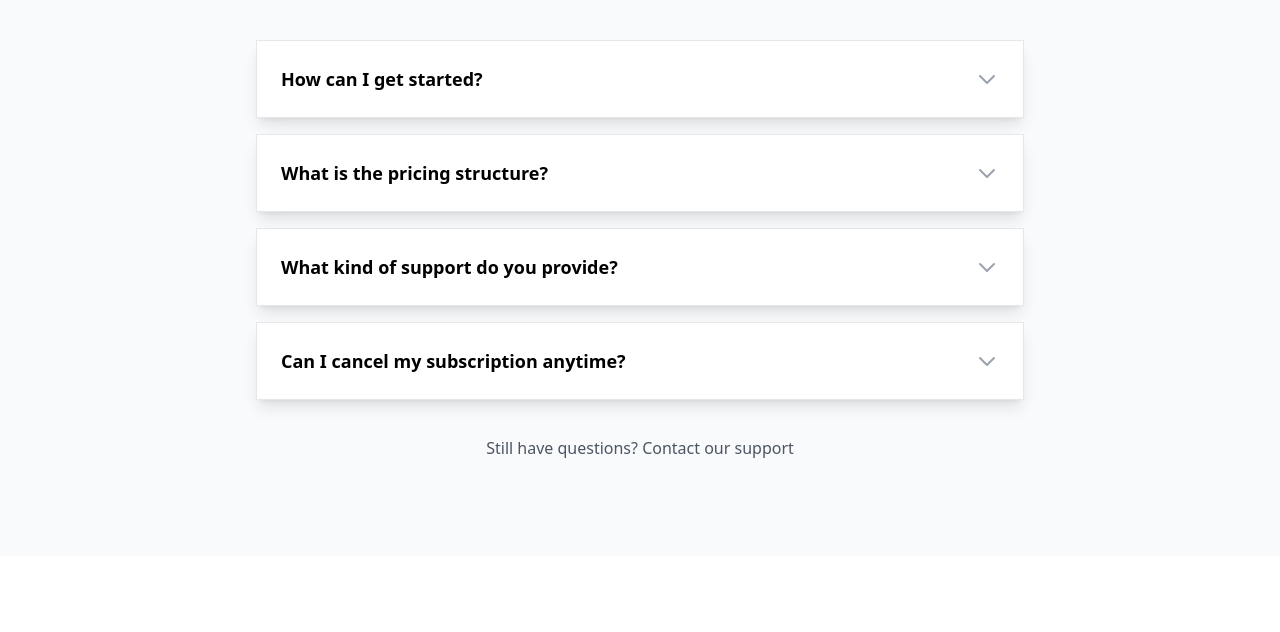
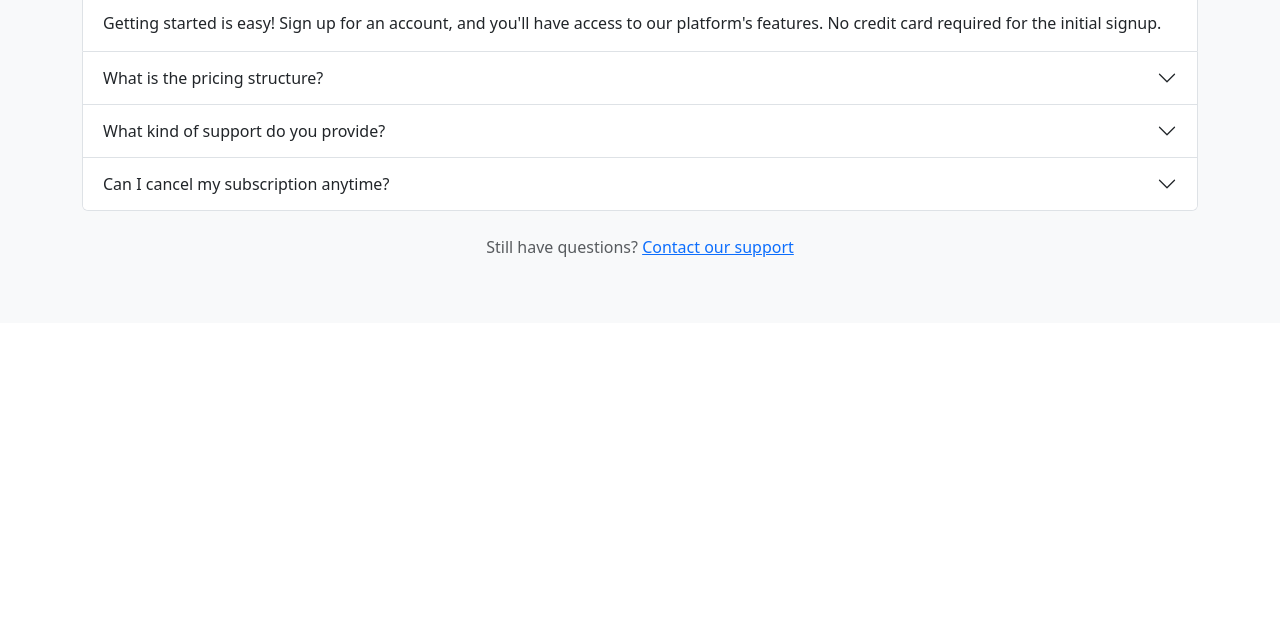
Before and after one commit to AjoraSolutions/Tech-iT-Project-master, a plain HTML site: page Frontend/Faqs.html in a window 1280 px wide. Shown: the part 168-800 px from the top of the page. Drawn offline with nearby package versions, Linux system fonts and the light colour scheme.

Commit message:
FAQs updated

```diff
--- a/Frontend/Faqs.html
+++ b/Frontend/Faqs.html
@@ -3,87 +3,79 @@
 <head>
     <meta charset="UTF-8">
     <meta name="viewport" content="width=device-width, initial-scale=1.0">
-    <title>Faq's</title>
-    <script src="https://cdn.tailwindcss.com?plugins=forms,typography,aspect-ratio,line-clamp,container-queries"></script>
-
+    <title>FAQ's</title>
+    <!-- Bootstrap CSS -->
+    <link href="https://cdn.jsdelivr.net/npm/bootstrap@5.3.0-alpha3/dist/css/bootstrap.min.css" rel="stylesheet">
 </head>
 <body>
 
-
-    <section class="py-10 bg-gray-50 sm:py-16 lg:py-24">
-        <div class="px-4 mx-auto sm:px-6 lg:px-8 max-w-7xl">
-            <div class="max-w-2xl mx-auto text-center">
-                <h2 class="text-3xl font-bold leading-tight text-black sm:text-4xl lg:text-5xl">
-                    Explore Common Questions
+<section class="py-5 bg-light">
+    <div class="container">
+        <div class="text-center">
+            <h2 class="mb-4">Explore Common Questions</h2>
+        </div>
+        <div class="accordion" id="faqAccordion">
+            <div class="accordion-item">
+                <h2 class="accordion-header" id="headingOne">
+                    <button class="accordion-button" type="button" data-bs-toggle="collapse" data-bs-target="#collapseOne" aria-expanded="true" aria-controls="collapseOne">
+                        How can I get started?
+                    </button>
                 </h2>
-            </div>
-            <div class="max-w-3xl mx-auto mt-8 space-y-4 md:mt-16">
-                <div
-                    class="transition-all duration-200 bg-white border border-gray-200 shadow-lg cursor-pointer hover:bg-gray-50">
-                    <button type="button" id="question1" data-state="closed" class="flex items-center justify-between w-full px-4 py-5 sm:p-6">
-                        <span class="flex text-lg font-semibold text-black">How can I get started?</span>
-                        <svg id="arrow1" xmlns="http://www.w3.org/2000/svg" fill="none" viewBox="0 0 24 24" stroke="currentColor"
-                            class="w-6 h-6 text-gray-400">
-                            <path stroke-linecap="round" stroke-linejoin="round" stroke-width="2" d="M19 9l-7 7-7-7"></path>
-                        </svg>
-                    </button>
-                    <div id="answer1" style="display:none" class="px-4 pb-5 sm:px-6 sm:pb-6">
-                        <p>Getting started is easy! Sign up for an account, and you'll have access to our platform's
-                            features. No credit card required for the initial signup.</p>
-                    </div>
-                </div>
-                <div
-                    class="transition-all duration-200 bg-white border border-gray-200 shadow-lg cursor-pointer hover:bg-gray-50">
-                    <button type="button" id="question2" data-state="closed" class="flex items-center justify-between w-full px-4 py-5 sm:p-6">
-                        <span class="flex text-lg font-semibold text-black">What is the pricing structure?</span>
-                        <svg id="arrow2" xmlns="http://www.w3.org/2000/svg" fill="none" viewBox="0 0 24 24" stroke="currentColor"
-                            class="w-6 h-6 text-gray-400">
-                            <path stroke-linecap="round" stroke-linejoin="round" stroke-width="2" d="M19 9l-7 7-7-7"></path>
-                        </svg>
-                    </button>
-                    <div id="answer2" style="display:none" class="px-4 pb-5 sm:px-6 sm:pb-6">
-                        <p>Our pricing structure is flexible. We offer both free and paid plans. You can choose the one
-                            that
-                            suits your needs and budget.</p>
-                    </div>
-                </div>
-                <div
-                    class="transition-all duration-200 bg-white border border-gray-200 shadow-lg cursor-pointer hover:bg-gray-50">
-                    <button type="button" id="question3" data-state="closed" class="flex items-center justify-between w-full px-4 py-5 sm:p-6">
-                        <span class="flex text-lg font-semibold text-black">What kind of support do you provide?</span>
-                        <svg id="arrow3" xmlns="http://www.w3.org/2000/svg" fill="none" viewBox="0 0 24 24" stroke="currentColor"
-                            class="w-6 h-6 text-gray-400">
-                            <path stroke-linecap="round" stroke-linejoin="round" stroke-width="2" d="M19 9l-7 7-7-7"></path>
-                        </svg>
-                    </button>
-                    <div id="answer3" style="display:none" class="px-4 pb-5 sm:px-6 sm:pb-6">
-                        <p>We offer comprehensive customer support. You can reach out to our support team through
-                            various
-                            channels, including email, chat, and a knowledge base.</p>
-                    </div>
-                </div>
-                <div
-                    class="transition-all duration-200 bg-white border border-gray-200 shadow-lg cursor-pointer hover:bg-gray-50">
-                    <button type="button" id="question4" data-state="closed" class="flex items-center justify-between w-full px-4 py-5 sm:p-6">
-                        <span class="flex text-lg font-semibold text-black">Can I cancel my subscription anytime?</span>
-                        <svg id="arrow4" xmlns="http://www.w3.org/2000/svg" fill="none" viewBox="0 0 24 24" stroke="currentColor"
-                            class="w-6 h-6 text-gray-400">
-                            <path stroke-linecap="round" stroke-linejoin="round" stroke-width="2" d="M19 9l-7 7-7-7"></path>
-                        </svg>
-                    </button>
-                    <div id="answer4" style="display:none" class="px-4 pb-5 sm:px-6 sm:pb-6">
-                        <p>Yes, you can cancel your subscription at any time without any hidden fees. We believe in
-                            providing a hassle-free experience for our users.</p>
+                <div id="collapseOne" class="accordion-collapse collapse show" aria-labelledby="headingOne" data-bs-parent="#faqAccordion">
+                    <div class="accordion-body">
+                        Getting started is easy! Sign up for an account, and you'll have access to our platform's features. No credit card required for the initial signup.
                     </div>
                 </div>
             </div>
-            <p class="text-center text-gray-600 textbase mt-9">
-                Still have questions?
-                <span class="cursor-pointer font-medium text-tertiary transition-all duration-200 hover:text-tertiary focus:text-tertiary hover-underline">Contact
-                    our support
-                </span>
-            </p>
+            <div class="accordion-item">
+                <h2 class="accordion-header" id="headingTwo">
+                    <button class="accordion-button collapsed" type="button" data-bs-toggle="collapse" data-bs-target="#collapseTwo" aria-expanded="false" aria-controls="collapseTwo">
+                        What is the pricing structure?
+                    </button>
+                </h2>
+                <div id="collapseTwo" class="accordion-collapse collapse" aria-labelledby="headingTwo" data-bs-parent="#faqAccordion">
+                    <div class="accordion-body">
+                        Our pricing structure is flexible. We offer both free and paid plans. You can choose the one that suits your needs and budget.
+                    </div>
+                </div>
+            </div>
+            <div class="accordion-item">
+                <h2 class="accordion-header" id="headingThree">
+                    <button class="accordion-button collapsed" type="button" data-bs-toggle="collapse" data-bs-target="#collapseThree" aria-expanded="false" aria-controls="collapseThree">
+                        What kind of support do you provide?
+                    </button>
+                </h2>
+                <div id="collapseThree" class="accordion-collapse collapse" aria-labelledby="headingThree" data-bs-parent="#faqAccordion">
+                    <div class="accordion-body">
+                        We offer comprehensive customer support. You can reach out to our support team through various channels, including email, chat, and a knowledge base.
+                    </div>
+                </div>
+            </div>
+            <div class="accordion-item">
+                <h2 class="accordion-header" id="headingFour">
+                    <button class="accordion-button collapsed" type="button" data-bs-toggle="collapse" data-bs-target="#collapseFour" aria-expanded="false" aria-controls="collapseFour">
+                        Can I cancel my subscription anytime?
+                    </button>
+                </h2>
+                <div id="collapseFour" class="accordion-collapse collapse" aria-labelledby="headingFour" data-bs-parent="#faqAccordion">
+                    <div class="accordion-body">
+                        Yes, you can cancel your subscription at any time without any hidden fees. We believe in providing a hassle-free experience for our users.
+                    </div>
+                </div>
+            </div>
         </div>
+        <p class="text-center text-muted mt-4">
+            Still have questions?
+            <a href="#" class="text-primary">Contact our support</a>
+        </p>
+    </div>
+</section>
+
+<!-- Bootstrap JS and dependencies -->
+<script src="https://cdn.jsdelivr.net/npm/bootstrap@5.3.0-alpha3/dist/js/bootstrap.bundle.min.js"></script>
+</body>
+</html>
+
         <script>
             // JavaScript to toggle the answers and rotate the arrows
             document.querySelectorAll('[id^="question"]').forEach(function(button, index) {
```
